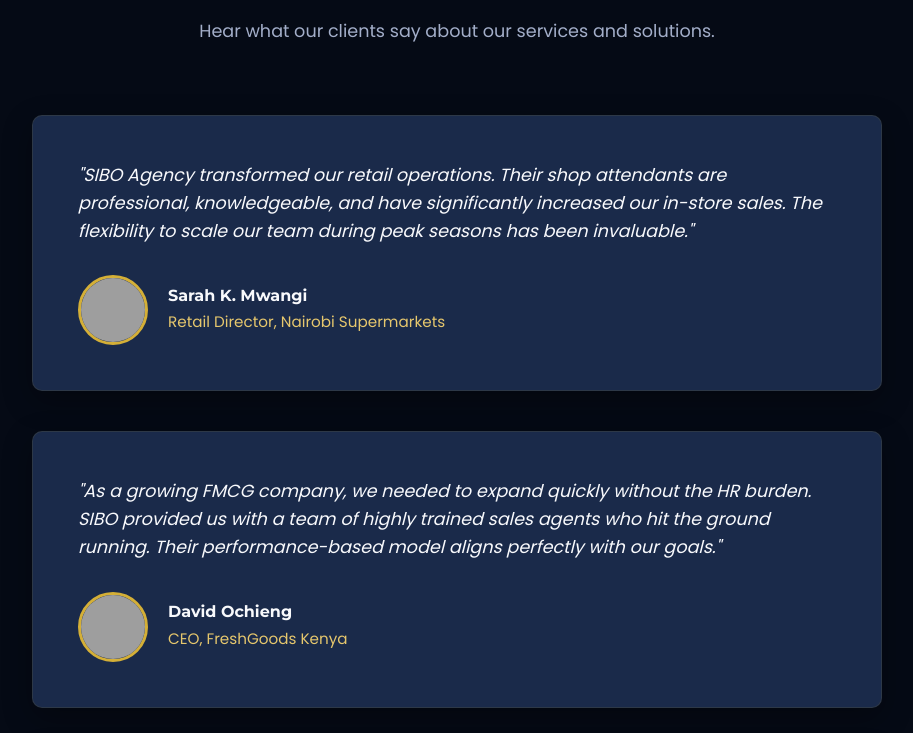
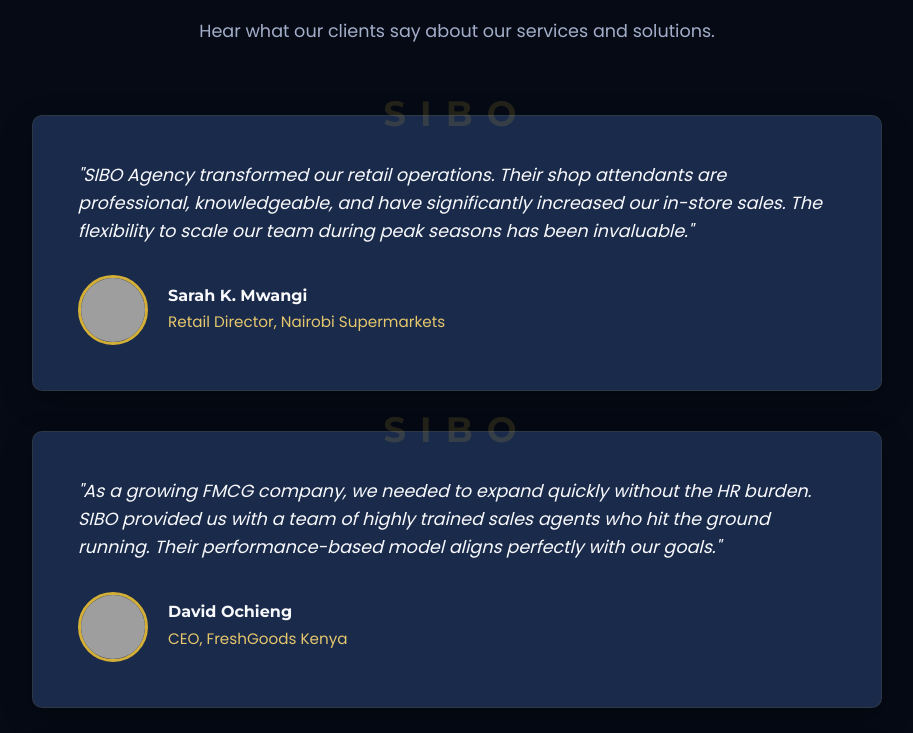
Before and after one commit to SIBO517/AGENCY-SIBO, a plain HTML site: page index.html in a window 1280 px wide. Shown: the part 5896-6629 px from the top of the page, without its empty margins (183-1096 px from the left). Drawn offline with Linux system fonts and the light colour scheme; grey boxes are pictures that could not be loaded.

Commit message:
Update index.html

```diff
--- a/index.html
+++ b/index.html
@@ -494,16 +494,21 @@
         }
 
         .testimonial:before {
-            content: """;
-            font-size: 120px;
+            content: "SIBO";
+            display: block;
             position: absolute;
-            top: -40px;
-            left: 20px;
-            color: rgba(212, 175, 55, 0.1);
-            font-family: Georgia, serif;
+            top: -30px;
+            left: 50%;
+            transform: translateX(-50%);
+            font-family: 'Montserrat', 'Poppins', Arial, sans-serif;
+            font-size: 2.2rem;
+            font-weight: bold;
+            color: var(--secondary);
+            letter-spacing: 0.4em;
+            opacity: 0.15;
             z-index: 1;
-        }
-
+            pointer-events: none;
+        }
         .testimonial-content {
             font-style: italic;
             color: var(--light);
```
